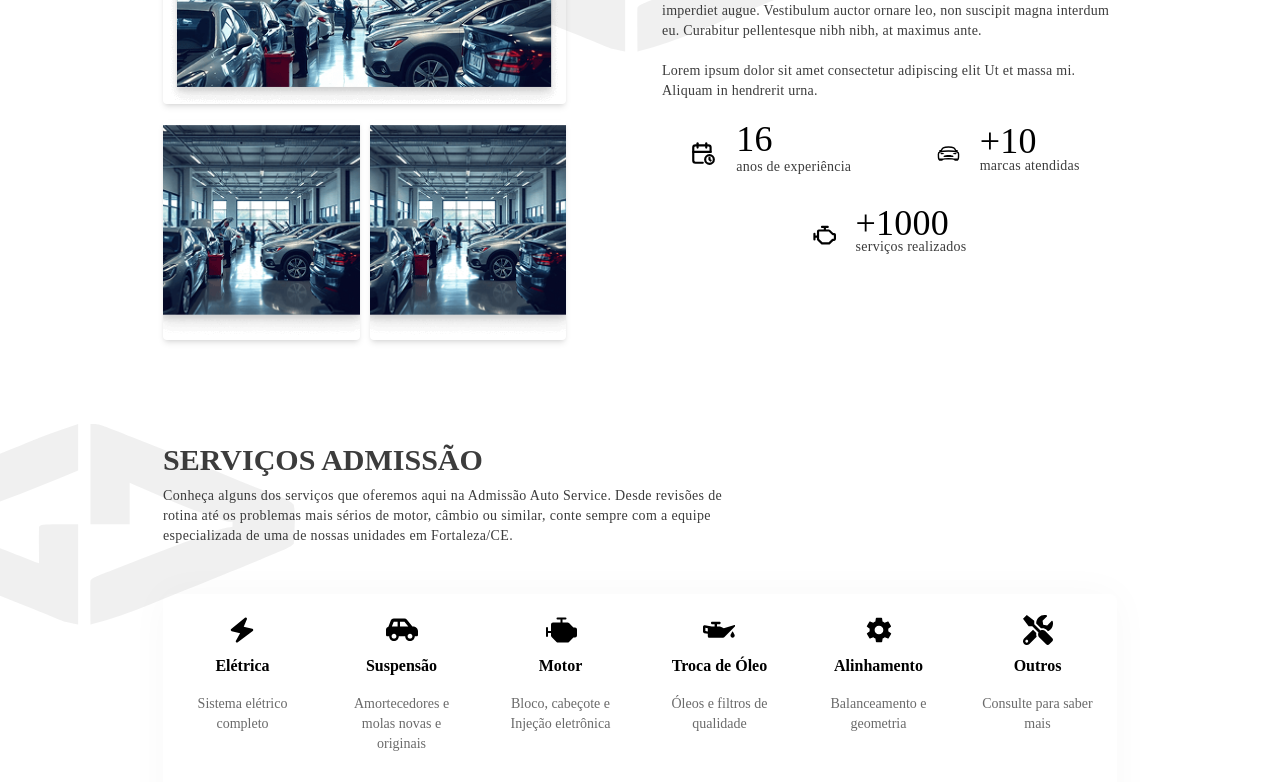
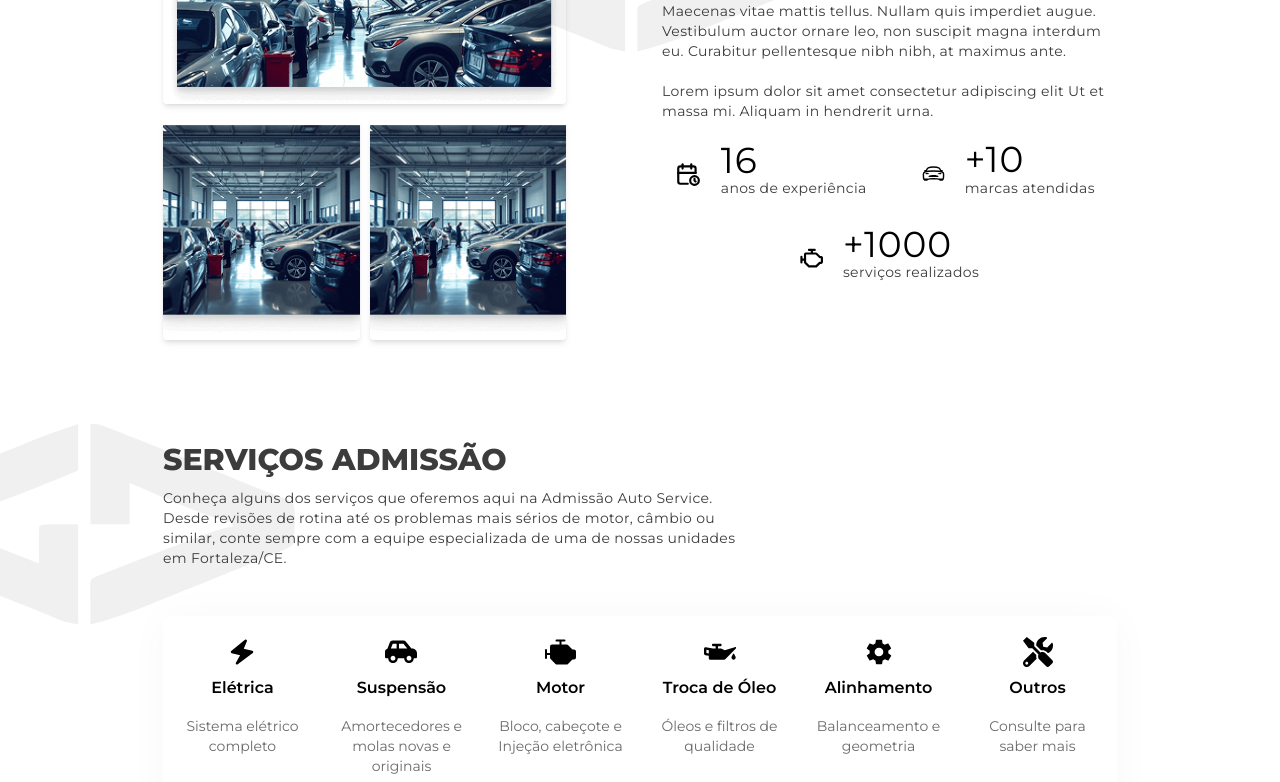
Before and after one commit to agilitycreative/admissao-auto-service, a Next.js app: page / in a window 1280 px wide. Shown: the part 1000-1782 px from the top of the page. Built offline with nearby package versions, Linux system fonts and the light colour scheme.

Commit message:
fix: font family

```diff
--- a/src/components/AboutUsSection.tsx
+++ b/src/components/AboutUsSection.tsx
@@ -47,10 +47,10 @@ const AboutUsSection = () => (
             height={206}
             className="absolute -left-32 md:-left-60 -top-10"
           />
-          <h2 className="font-['Roboto-ExtraBold'] font-extrabold text-primary text-3xl leading-10">
+          <h2 className="font-extrabold font-sans text-primary text-3xl leading-10">
             QUEM SOMOS
           </h2>
-          <p className="font-['Mulish-Regular'] text-primary tracking-[0.25px] leading-5 text-sm">
+          <p className="font-normal font-sans text-primary tracking-wide leading-5 text-sm">
             Lorem ipsum dolor sit amet consectetur adipiscing elit Ut et massa
             mi. Aliquam in hendrerit urna. Pellentesque sit amet sapien
             fringilla, mattis ligula consectetur, ultrices mauris. Maecenas
@@ -68,10 +68,10 @@ const AboutUsSection = () => (
             <div className="flex items-center justify-center gap-5 flex-1">
               <TbCalendarTime style={{ fontSize: 26 }} />
               <div className="flex flex-col gap-0">
-                <div className="text-shadow-sm font-['Montserrat-Regular'] font-normal text-black text-4xl tracking-[0.25px] leading-5">
+                <div className="text-shadow-sm font-normal font-sans text-black text-4xl tracking-wide leading-5">
                   16
                 </div>
-                <div className="font-['Mulish-Regular'] pt-2 font-normal text-primary text-sm tracking-[0.25px] leading-5">
+                <div className="pt-2 font-normal font-sans text-primary text-sm tracking-wide leading-5">
                   anos de experiência
                 </div>
               </div>
@@ -79,10 +79,10 @@ const AboutUsSection = () => (
             <div className="flex items-center justify-center gap-5 flex-1">
               <IoCarSportOutline style={{ fontSize: 23 }} />
               <div className="flex flex-col gap-px">
-                <div className="text-shadow-sm font-['Montserrat-Regular'] font-normal text-black text-4xl tracking-[0.25px] leading-5">
+                <div className="text-shadow-sm font-normal font-sans text-black text-4xl tracking-wide leading-5">
                   +10
                 </div>
-                <div className="font-['Mulish-Regular'] pt-1  font-normal text-primary text-sm tracking-[0.25px] leading-5 whitespace-nowrap">
+                <div className="pt-2 font-normal font-sans text-primary text-sm tracking-wide leading-5 whitespace-nowrap">
                   marcas atendidas
                 </div>
               </div>
@@ -91,10 +91,10 @@ const AboutUsSection = () => (
           <div className="flex w-full justify-center items-center gap-5">
             <PiEngineBold style={{ fontSize: 23 }} />
             <div className="flex flex-col">
-              <div className="text-shadow-sm font-['Montserrat-Regular'] font-normal text-black text-4xl tracking-[0.25px] leading-5">
+              <div className="text-shadow-sm font-normal font-sans text-black text-4xl tracking-wide leading-5">
                 +1000
               </div>
-              <div className="font-['Mulish-Regular'] pt-1 font-normal text-primary text-sm tracking-[0.25px] leading-5 whitespace-nowrap">
+              <div className="pt-2 font-normal font-sans text-primary text-sm tracking-wide leading-5 whitespace-nowrap">
                 serviços realizados
               </div>
             </div>
--- a/src/components/ContactSection.tsx
+++ b/src/components/ContactSection.tsx
@@ -28,7 +28,7 @@ const ContactSection: React.FC<ContactSectionProps> = ({ contactInfo }) => (
         <div className="h-full max-w-[954px] mx-auto sm:relative">
           {/* Caixa de Texto */}
           <div className="w-full sm:w-[300px] sm:h-full bg-secondary-dark bg-opacity-90 py-6 px-8">
-            <h2 className="font-['Montserrat-Bold'] font-bold text-primary-contrast text-2xl leading-10">
+            <h2 className="font-bold font-sans text-primary-contrast text-2xl leading-10">
               FALE CONOSCO
             </h2>
             <div className="flex flex-col pt-2 gap-8 w-full sm:w-[241px]">
@@ -39,10 +39,10 @@ const ContactSection: React.FC<ContactSectionProps> = ({ contactInfo }) => (
                 >
                   {info.icon}
                   <div className="flex flex-col">
-                    <h3 className="font-['Montserrat-SemiBold'] font-semibold text-sm">
+                    <h3 className="font-semibold font-sans text-sm">
                       {info.title}
                     </h3>
-                    <p className="font-['Montserrat-Regular'] font-normal text-sm whitespace-pre-line">
+                    <p className="font-normal font-sans text-sm whitespace-pre-line">
                       {info.details}
                     </p>
                   </div>
--- a/src/components/FAQSection.tsx
+++ b/src/components/FAQSection.tsx
@@ -23,10 +23,10 @@ const FAQSection: React.FC<FAQSectionProps> = ({ faqItems }) => (
   <div className="flex flex-col md:flex-row gap-10 md:gap-20 justify-between max-w-[956px] w-full">
     <div className="flex-1 flex flex-col gap-10">
       <div className="flex flex-col gap-2">
-        <h2 className="font-['Montserrat-Bold'] font-bold text-primary text-2xl leading-10">
+        <h2 className="font-bold font-sans text-primary text-2xl leading-10">
           PERGUNTAS FREQUENTES
         </h2>
-        <p className="font-['Montserrat-Regular'] text-primary tracking-wider text-sm w-full">
+        <p className="font-normal font-sans text-primary tracking-wider text-sm w-full">
           Lorem ipsum dolor sit amet consectetur adipiscing elit Ut et massa mi.
           Aliquam in hendrerit urna. Pellentesque sit amet sapien fringilla,
           mattis ligula consectetur, ultrices mauris. Maecenas vitae mattis
--- a/src/components/LocationsSection.tsx
+++ b/src/components/LocationsSection.tsx
@@ -29,10 +29,10 @@ const LocationsSection: React.FC<LocationsSectionProps> = ({ locations }) => (
           className="absolute overflow-hidden -left-40 md:-left-72 -top-4"
         />
 
-        <h2 className="font-['Montserrat-Bold'] font-bold text-primary text-2xl leading-10">
+        <h2 className="font-sans font-bold text-primary text-2xl leading-10">
           NOSSAS UNIDADES
         </h2>
-        <p className="font-['Montserrat-Regular'] font-normal text-primary text-sm tracking-[0.40px] leading-4 max-w-[590px] mt-2">
+        <p className="font-sans font-normal text-primary text-sm tracking-[0.40px] leading-4 max-w-[590px] mt-2">
           Temos duas unidades prontas para lhe atender e dar a manutenção que
           seu veículo merece. Estamos presentes no bairro Sapiranga e
           Guararapes.
@@ -49,7 +49,7 @@ const LocationsSection: React.FC<LocationsSectionProps> = ({ locations }) => (
               height={210}
             />
             <CardContent className="flex flex-col gap-2.5 p-5 bg-primary-dark rounded-[0px_0px_10px_10px]">
-              <h3 className="font-['Roboto-SemiBold'] font-semibold text-primary-contrast text-base tracking-[0.25px] leading-5">
+              <h3 className="font-sans font-semibold text-primary-contrast text-base tracking-[0.25px] leading-5">
                 {location.name}
               </h3>
               <p className="text-primary-contrast text-sm">
--- a/src/components/ServicesSection.tsx
+++ b/src/components/ServicesSection.tsx
@@ -200,7 +200,7 @@ const ServicesSection = (): React.ReactElement => {
                     height={25}
                   />
                 </div>
-                <h3 className="absolute w-[278px] top-[251px] left-0 font-['Roboto-ExtraBold'] font-extrabold text-primary-contrast text-2xl leading-10">
+                <h3 className="absolute w-[278px] top-[251px] left-0 font-sans font-extrabold text-primary-contrast text-2xl leading-10">
                   Diagnóstico, Análise e Manutenção
                 </h3>
                 <button className="absolute top-[346px] left-0 flex items-center justify-center gap-2.5 rounded-[100px] border border-white bg-transparent text-primary-contrast px-5 py-2">
--- a/src/components/ServicesTabs.tsx
+++ b/src/components/ServicesTabs.tsx
@@ -36,10 +36,10 @@ const ServicesTabs: React.FC<ServicesTabsProps> = ({ serviceCategories }) => {
               height={206}
               className="absolute -left-72 -top-4"
             />
-            <h2 className="font-['Roboto-ExtraBold'] font-extrabold text-primary text-3xl leading-10">
+            <h2 className="font-extrabold font-sans text-primary text-3xl leading-10">
               SERVIÇOS ADMISSÃO
             </h2>
-            <p className="font-['Montserrat-Regular'] font-normal text-primary text-sm tracking-wide leading-5 max-w-[590px] mt-1.5">
+            <p className="font-normal font-sans text-primary text-sm tracking-wide leading-5 max-w-[590px] mt-2">
               Conheça alguns dos serviços que oferemos aqui na Admissão Auto
               Service. Desde revisões de rotina até os problemas mais sérios de
               motor, câmbio ou similar, conte sempre com a equipe especializada
@@ -63,11 +63,11 @@ const ServicesTabs: React.FC<ServicesTabsProps> = ({ serviceCategories }) => {
                       >
                         {category.icon}
                       </div>
-                      <div className="font-['Roboto-SemiBold'] font-semibold text-black text-base text-center mt-2">
+                      <div className="font-semibold font-sans text-black text-base text-center mt-2">
                         {category.title}
                       </div>
                     </div>
-                    <div className="font-['Roboto-Regular'] font-normal text-[#3c3c3cc3] text-sm text-center line-clamp-3">
+                    <div className="font-normal font-sans text-[#3c3c3cc3] text-sm text-center line-clamp-3">
                       {category.description}
                     </div>
                   </TabsTrigger>
--- a/tailwind.config.js
+++ b/tailwind.config.js
@@ -8,8 +8,8 @@ module.exports = {
   theme: {
     extend: {
       fontFamily: {
-        "m3-body-medium": "var(--m3-body-medium-font-family)",
         sans: [
+          "Montserrat",
           "ui-sans-serif",
           "system-ui",
           "sans-serif",
@@ -18,6 +18,7 @@ module.exports = {
           '"Segoe UI Symbol"',
           '"Noto Color Emoji"',
         ],
+        "m3-body-medium": "var(--m3-body-medium-font-family)",
       },
       colors: {
         primary: {
```
Also changed, not shown: src/components/HeroSection.tsx (+9 -9 lines), src/components/ServiceSteps.tsx (+4 -4 lines).
